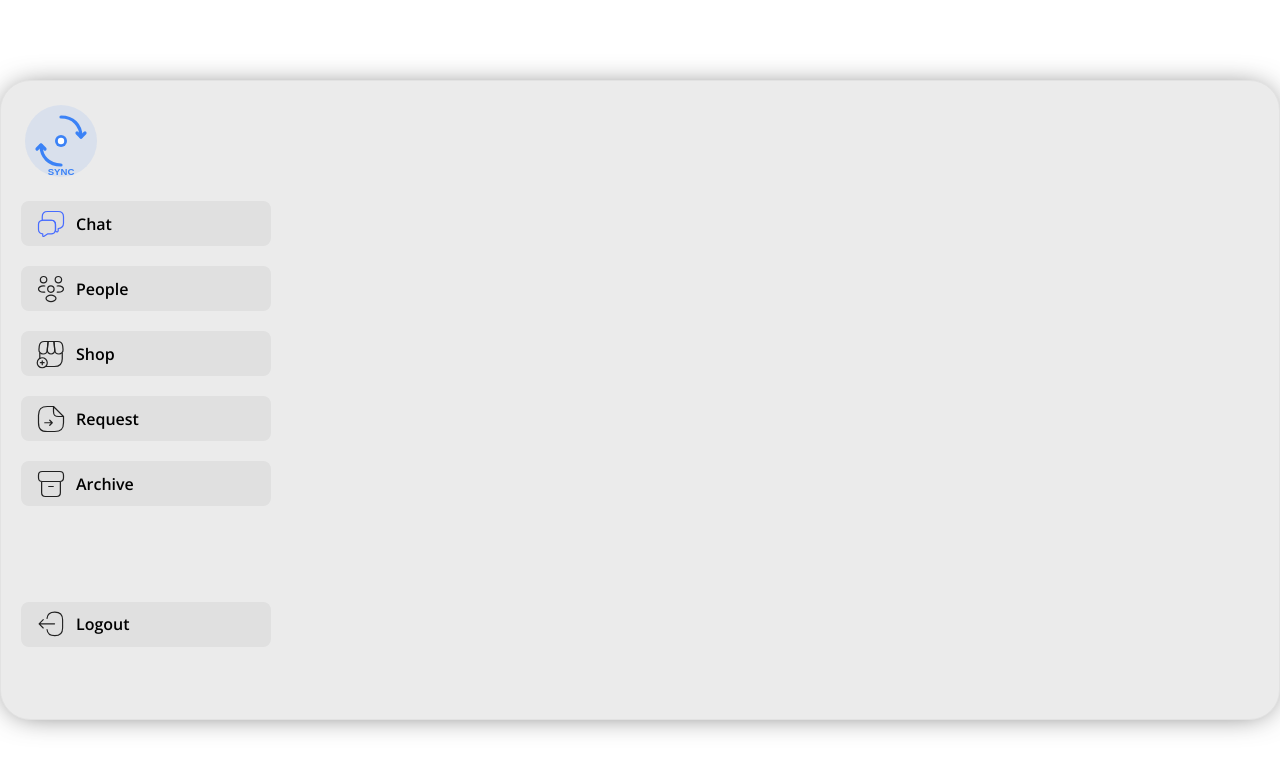
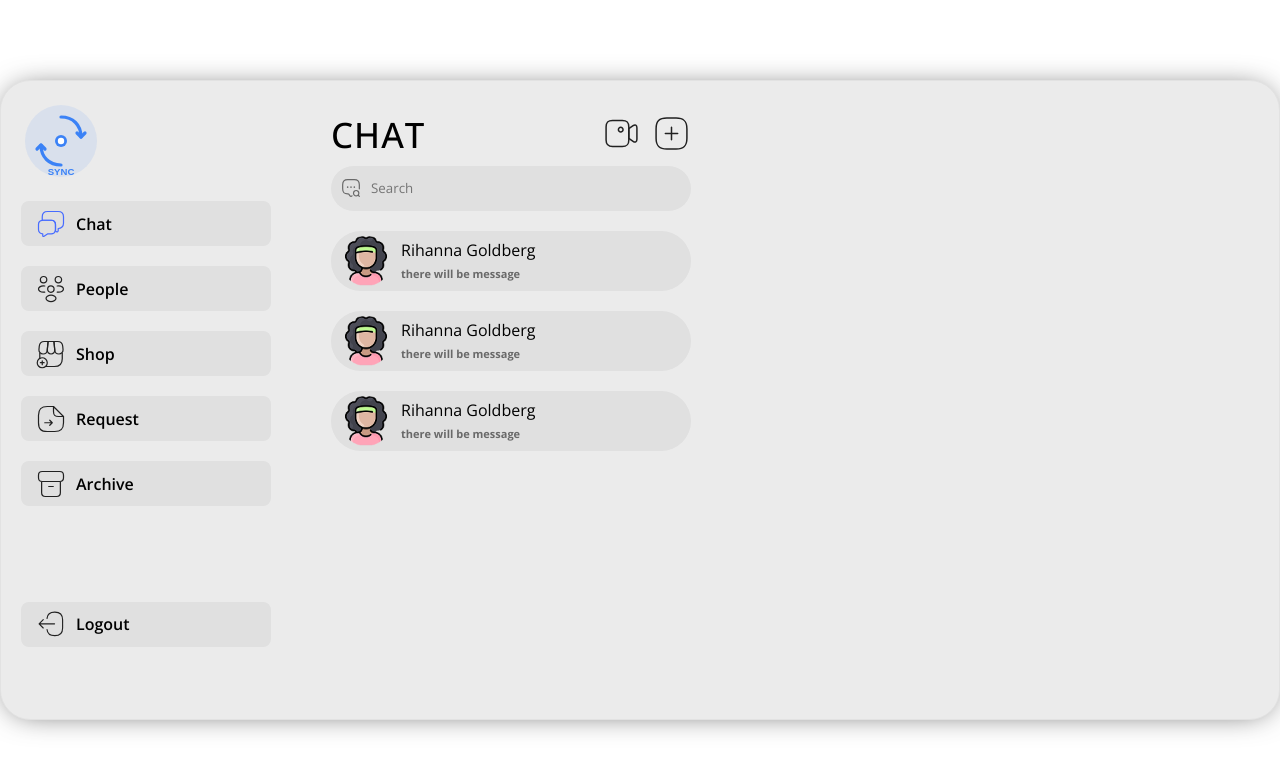
Before and after one commit to Lasha-Khvichia/sync, a Next.js app: page / in a window 1280 px wide. Shown: the top 772 px of the page. Built offline with nearby package versions, Linux system fonts and the light colour scheme.

Commit message:
feart : finished side bar

```diff
--- a/app/(main)/page.module.scss
+++ b/app/(main)/page.module.scss
@@ -22,7 +22,7 @@
   -moz-box-shadow: 0px 1px 31px -10px rgba(0, 0, 0, 0.75);
   display: flex;
   padding: 10px;
-  gap: 20px;
+
   align-items: center;
 
 }
--- a/app/(main)/page.tsx
+++ b/app/(main)/page.tsx
@@ -1,4 +1,5 @@
 import Navigation from "../components/Navigation/Navigation";
+import SideBar from "../components/SideBar/SideBar";
 import styles from "./page.module.scss";
 
 export default function Home() {
@@ -6,6 +7,7 @@ export default function Home() {
     <div className={styles.everythingWrapper}>
         <div className={styles.content}>
            <Navigation/>
+           <SideBar/>
         </div>
     </div>
   )
--- a/app/components/SideBar/SideBar.module.scss
+++ b/app/components/SideBar/SideBar.module.scss
@@ -1 +1,126 @@
-@use "../../hellpers.scss" as *;
+@use "../../../app/(main)/hellpers.scss" as *;
+
+.sideBarWrapper {
+  max-width: 400px;
+  width: 100%;
+  height: 100%;
+}
+
+.sideBarContent {
+  display: flex;
+  align-items: center;
+  width: 100%;
+  height: 100%;
+  padding: 20px;
+  flex-direction: column;
+  gap: 20px;
+}
+
+.sideBarHeader {
+  width: 100%;
+  height: 100px;
+  display: flex;
+  flex-direction: column;
+  gap: 10px;
+}
+
+.headline {
+  display: flex;
+  align-items: center;
+  justify-content: space-between;
+}
+.headlineIcon {
+  display: flex;
+  align-items: center;
+  justify-content: space-between;
+  gap: 10px;
+}
+
+.btn {
+  width: 40px;
+  height: 40px;
+  background: none;
+  border: none;
+  cursor: pointer;
+}
+
+.headlineTitle {
+  font-size: 35px;
+  font-weight: 500;
+  color: black;
+  text-transform: uppercase;
+  letter-spacing: 1px;
+  text-align: center;
+  text-decoration: none;
+  text-overflow: ellipsis;
+  overflow: hidden;
+  white-space: nowrap;
+}
+
+.search {
+  width: 100%;
+  height: 40px;
+  display: flex;
+  align-items: center;
+}
+.searchIcon {
+  position: absolute;
+  width: 30px;
+  height: 30px;
+  padding-left: 10px;
+}
+
+.searchInput {
+  width: 100%;
+  height: 45px;
+  border: none;
+  border-radius: 30px;
+  padding-left: 40px;
+  background-color: $light-background;
+}
+
+.sideBarBody {
+  width: 100%;
+  height: 400px;
+  display: flex;
+  flex-direction: column;
+  gap: 20px;
+}
+
+.messageBox {
+  width: 100%;
+  height: 60px;
+  background-color: $light-background;
+  border-radius: 100px;
+  padding: 10px;
+  display: flex;
+  align-items: center;
+  gap: 10px;
+
+  transition: all 0.3s ease;
+  cursor: pointer;
+}
+.messageBox:hover {
+  background-color: $primary-color;
+}
+.avatrName {
+  color: #000;
+  font-family: "Open Sans";
+  font-size: 16px;
+  font-style: normal;
+  font-weight: 700;
+  line-height: normal;
+}
+.avatarMessage {
+  color: #696969;
+  font-family: "Open Sans";
+  font-size: 11px;
+  font-style: normal;
+  font-weight: 700;
+  line-height: normal;
+}
+
+.avatar {
+  width: 50px;
+  height: 50px;
+}
--- a/app/components/SideBar/SideBar.tsx
+++ b/app/components/SideBar/SideBar.tsx
@@ -1,4 +1,64 @@
 import styles from "./SideBar.module.scss";
+
 export default function SideBar() {
-  return <div>SideBar</div>;
+  return (
+    <section className={styles.sideBarWrapper}>
+
+      <div className={styles.sideBarContent}>
+
+        <div className={styles.sideBarHeader}>
+
+          <div className={styles.headline}>
+            <h1 className={styles.headlineTitle}>Chat</h1>
+            <div className={styles.headlineIcon}>
+              <button className={styles.btn}>
+                <img src="/icons/video.svg" alt="video" />
+              </button>
+              <button className={styles.btn}>
+                <img src="/icons/add.svg" alt="add" />
+              </button>
+            </div>
+          </div>
+
+          <div className={styles.search}>
+             <img src="/icons/messageSearch.svg" alt="search" className={styles.searchIcon} />
+             <input type="text" placeholder="Search" className={styles.searchInput}/>
+          </div>
+
+        </div>
+
+
+        <div className={styles.sideBarBody}>
+
+           <div className={styles.messageBox}>
+              <img src="/avatar.png" alt="message" className={styles.avatar}/>
+              <div className= {styles.avatarInfo}>
+                  <p className={styles.avatarName}>Rihanna Goldberg</p>
+                  <span className={styles.avatarMessage}>there will be message</span>
+              </div>
+           </div>
+
+           <div className={styles.messageBox}>
+              <img src="/avatar.png" alt="message" className={styles.avatar}/>
+              <div className= {styles.avatarInfo}>
+                  <p className={styles.avatarName}>Rihanna Goldberg</p>
+                  <span className={styles.avatarMessage}>there will be message</span>
+              </div>
+           </div>
+
+           <div className={styles.messageBox}>
+              <img src="/avatar.png" alt="message" className={styles.avatar}/>
+              <div className= {styles.avatarInfo}>
+                  <p className={styles.avatarName}>Rihanna Goldberg</p>
+                  <span className={styles.avatarMessage}>there will be message</span>
+              </div>
+           </div>
+
+
+        </div>
+
+
+      </div>
+    </section>
+  );
 }
```
Also changed, not shown: public/avatar.png (added).
